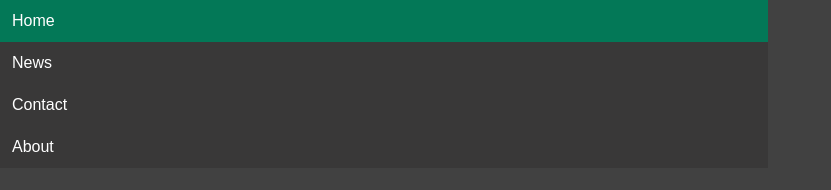
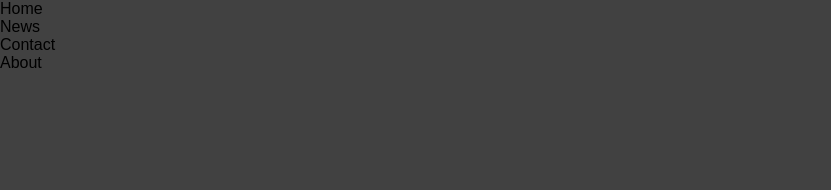
Before and after one commit to Eran2001/dp-css-course, a website built with Vite: page index.html in a window 1280 px wide. Shown: the whole page, without its empty margins (0-831 px from the left). Built offline with nearby package versions, Linux system fonts and the light colour scheme; a web font is replaced by a local one.

Commit message:
clear all styling

```diff
--- a/src/style.css
+++ b/src/style.css
@@ -24,30 +24,3 @@
 html {
   background-color: var(--clr-bg);
 }
-
-#nav {
-  background-color: rgb(57, 56, 56);
-  width: 60%;
-  padding: 1rem;
-  padding: 0;
-}
-
-#nav .nav-ul {
-  list-style: none;
-  width: 100%;
-}
-
-#nav .nav-li {
-  display: block;
-  color: #FFF;
-  padding: 0.75rem;
-  width: 100%;
-}
-
-#nav .nav-li:nth-child(1) {
-  background-color: #037857;
-}
-
-#nav .nav-li:not(:nth-child(1)):hover {
-  background-color: gray;
-}
```
